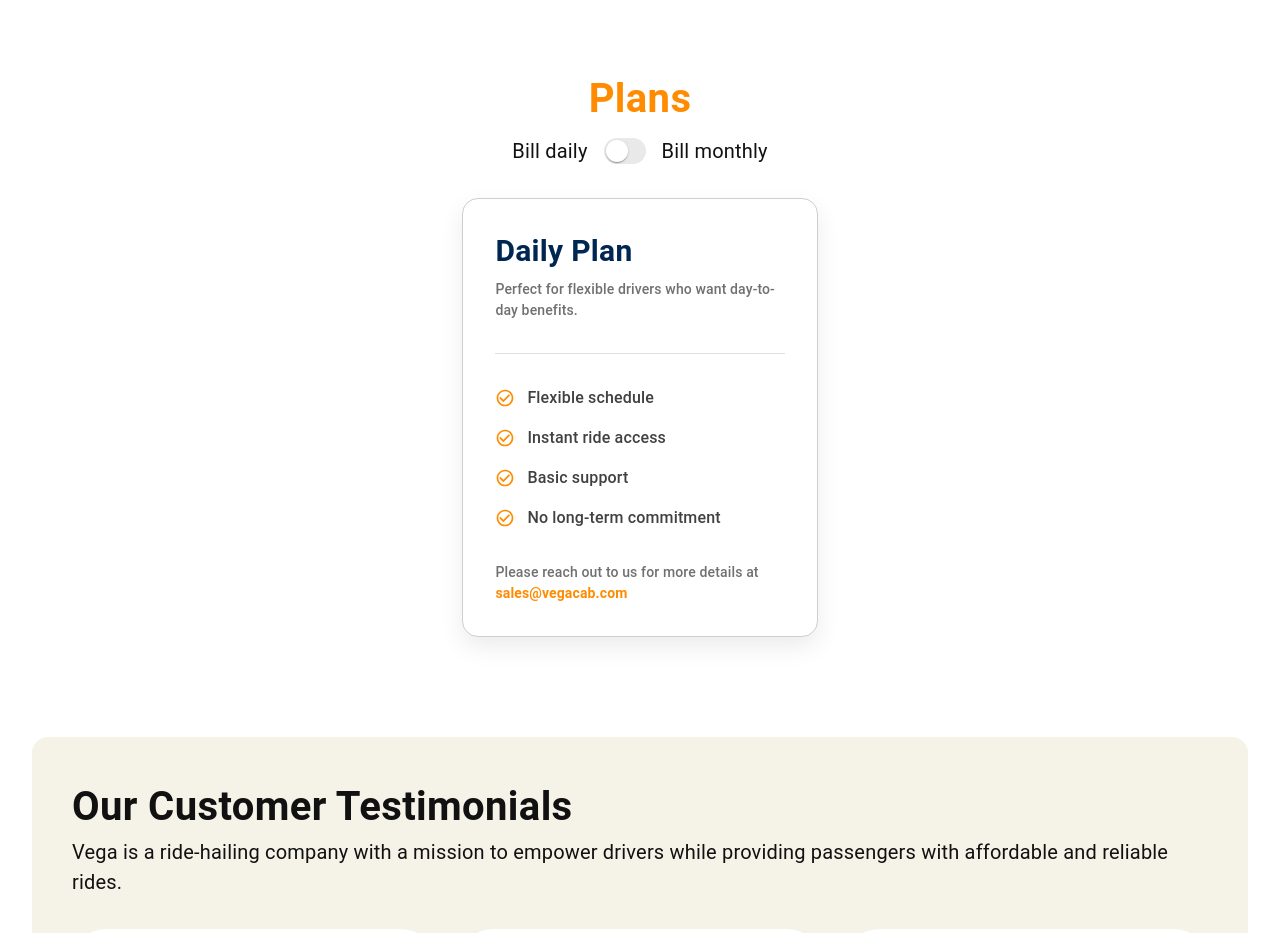
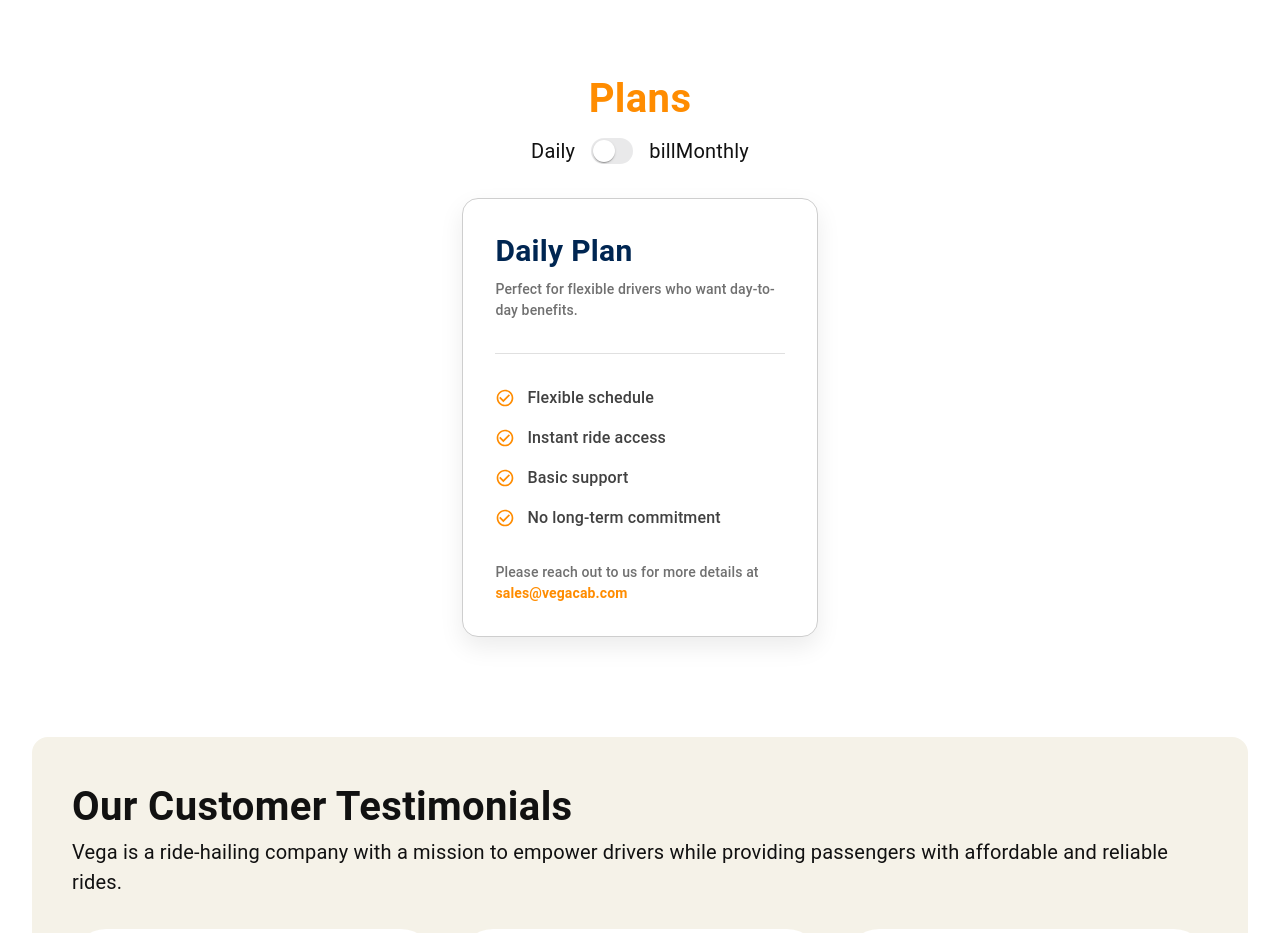
Before and after one commit to vedangp1998/vega-rideshare, a React (Vite) app: page / in a window 1280 px wide. Shown: the part 3660-4593 px from the top of the page. Built offline with nearby package versions, Linux system fonts and the light colour scheme.

Commit message:
remove-bug

```diff
--- a/src/component/Pricing.jsx
+++ b/src/component/Pricing.jsx
@@ -106,7 +106,7 @@ const Pricing = () => {
         }}
       >
         <Typography sx={{ fontSize: { xs: "16px", sm: "18px", md: "20px" } }}>
-          {t("billDaily")}
+          {t("Daily")}
         </Typography>
         <IOSSwitch
           checked={isMonthly}
--- a/src/locales/en/translation.json
+++ b/src/locales/en/translation.json
@@ -65,8 +65,8 @@
   "hiwTitle3": "Instant Driver Chat & Call",
   "hiwDesc3": "Communicate instantly with your driver through in-app chat or call for a smoother and safer experience.",
   "plans": "Plans",
-  "billDaily": "Bill daily",
-  "billMonthly": "Bill monthly",
+  "Daily": "Daily",
+  "Monthly": "Monthly",
   "dailyTitle": "Daily Plan",
   "dailyDesc": "Perfect for flexible drivers who want day-to-day benefits.",
   "dailyFeat1": "Flexible schedule",
--- a/src/locales/es/translation.json
+++ b/src/locales/es/translation.json
@@ -65,8 +65,8 @@
   "hiwTitle3": "Chat y llamada instantáneos con el conductor",
   "hiwDesc3": "Comunícate al instante con tu conductor a través del chat o llamada desde la app para una experiencia más fluida y segura.",
   "plans": "Planes",
-  "billDaily": "Facturación diaria",
-  "billMonthly": "Facturación mensual",
+  "Daily": "diaria",
+  "Monthly": "mensual",
   "dailyTitle": "Plan Diario",
   "dailyDesc": "Perfecto para conductores flexibles que quieren beneficios diarios.",
   "dailyFeat1": "Horario flexible",
```
